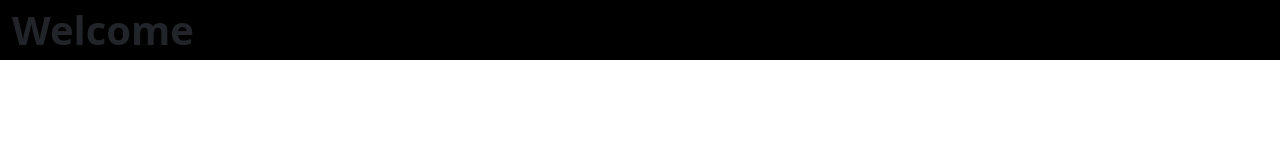
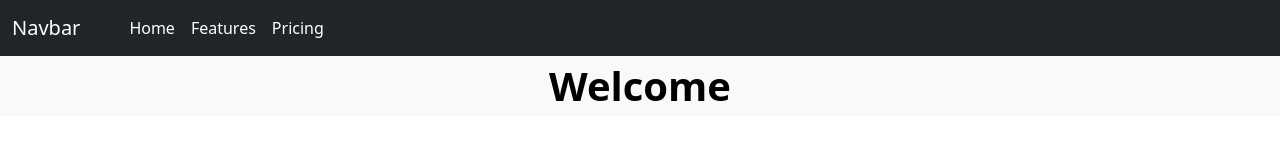
Before and after one commit to Rab1n1/Refresh, a website: page index.html in a window 1280 px wide. Drawn offline with nearby package versions, Linux system fonts and the light colour scheme.

Commit message:
added navbar, changed colors and bits of code.

```diff
--- a/index.html
+++ b/index.html
@@ -1,19 +1,45 @@
 <!DOCTYPE html>
 <html lang="en" dir="ltr">
+
 <head>
   <meta charset="utf-8">
   <title>Refresh</title>
 
   <!-- bootstrap -->
-    <link href="https://cdn.jsdelivr.net/npm/bootstrap@5.1.3/dist/css/bootstrap.min.css" rel="stylesheet" integrity="sha384-1BmE4kWBq78iYhFldvKuhfTAU6auU8tT94WrHftjDbrCEXSU1oBoqyl2QvZ6jIW3" crossorigin="anonymous">
+  <!-- CSS only -->
+  <link href="https://cdn.jsdelivr.net/npm/bootstrap@5.2.0-beta1/dist/css/bootstrap.min.css" rel="stylesheet" integrity="sha384-0evHe/X+R7YkIZDRvuzKMRqM+OrBnVFBL6DOitfPri4tjfHxaWutUpFmBp4vmVor" crossorigin="anonymous">
 
   <!-- Other stylesheets -->
-    <link href="css/styles.css" rel="stylesheet" type="text/css"/>
+  <link href="css/styles.css" rel="stylesheet" type="text/css" />
 
 </head>
 <body>
-    <div class="container-fluid bg-black" id="openBox">
+
+  <nav class="navbar navbar-expand-lg text-bg-dark">
+    <div class="container-fluid">
+      <a class="text-on-black navbar-brand" href="#">Navbar</a>
+      <button class=" text-on-black navbar-toggler" type="button" data-bs-toggle="collapse" data-bs-target="#navbarNav" aria-controls="navbarNav" aria-expanded="false" aria-label="Toggle navigation">
+        <span class="navbar-toggler-icon"></span>
+      </button>
+      <div class="collapse navbar-collapse" id="navbarNav">
+        <ul class="navbar-nav">
+          <li class="nav-item">
+            <a class="nav-link text-on-black" aria-current="page" href="#">Home</a>
+          </li>
+          <li class="nav-item">
+            <a class="text-on-black nav-link" href="#">Features</a>
+          </li>
+          <li class="nav-item">
+            <a class="text-on-black nav-link" href="#">Pricing</a>
+          </li>
+        </ul>
+      </div>
+    </div>
+  </nav>
+
+  <div class="container-fluid text-bg-light" id="openBox">
     <p class="fs-1 fw-bold">Welcome</p>
   </div>
 </body>
+
 </html>
--- a/public/css/styles.css
+++ b/public/css/styles.css
@@ -1,7 +1,11 @@
-body {
-
+#openBox {
+  text-align: center;
 }
 
-#openBox {
+#navbarNav {
+  padding-left: 25px;
+}
 
+.text-on-black {
+  color: white;
 }
```
Lines whose indentation alone changed are shown as unchanged.
